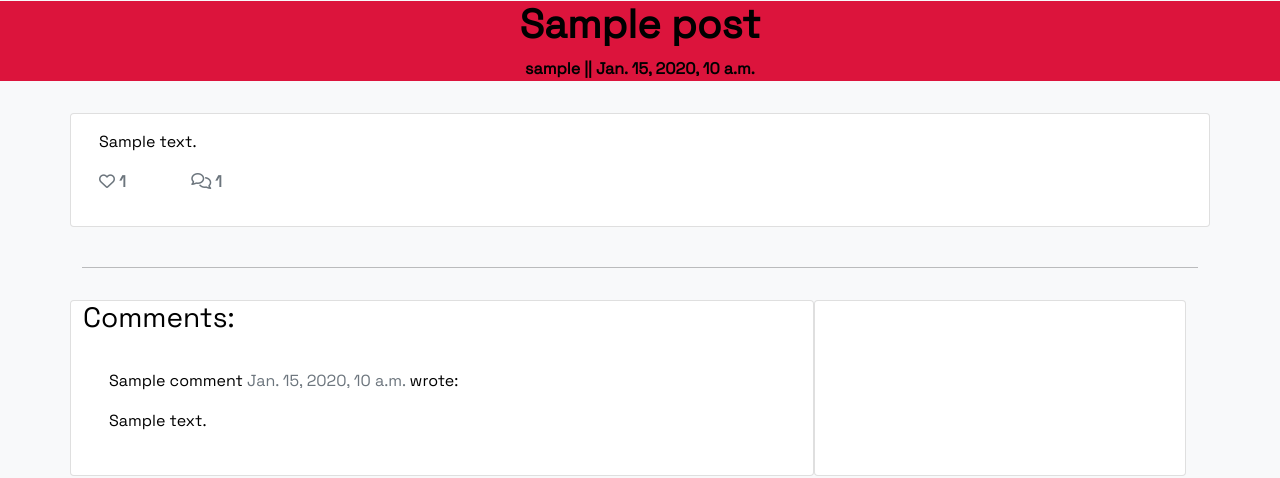
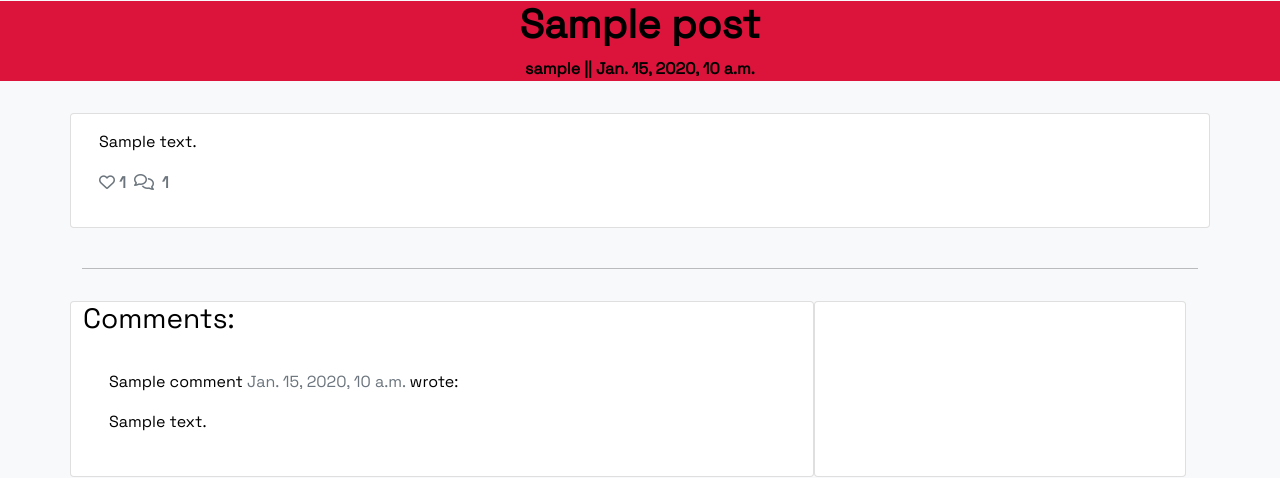
Before and after one commit to jrdnbrkfld/gamernetic, a Django app: a page that uses templates/post_detail.html in a window 1280 px wide. Shown: the part 205-683 px from the top of the page. Run offline with Django 4.2, Linux system fonts and the light colour scheme; tables that the repository leaves empty hold one stand-in row (values such as "Sample post"); some libraries are stand-ins or nearby versions.

Commit message:
format code/styled like & comments fixed issue where the like and comment icons would be uneven

```diff
--- a/templates/post_detail.html
+++ b/templates/post_detail.html
@@ -33,7 +33,7 @@
                     {{ post.content | safe }}
                 </p>
                 <div class="row">
-                    <div class="col-1">
+                    <div>
                         <strong>
                             {% if user.is_authenticated %}
                             <form class="d-inline" action="{% url 'post_like' post.slug %}" method="POST">
@@ -51,12 +51,13 @@
                             {% endif %}
                             <span class="text-secondary">{{ post.number_of_likes }}</span>
                         </strong>
-
+                        {% with comments.count as total_comments %}
+                        <strong>
+                            <div class="text-secondary d-inline">
+                                <i class="far fa-comments m-1"></i>
+                            {{ total_comments }}
                             </div>
-                    <div class="col-1">
-                        {% with comments.count as total_comments %}
-                        <strong class="text-secondary"><i class="far fa-comments"></i>
-                            {{ total_comments }}</strong>
+                        </strong>
                         {% endwith %}
                     </div>
                     {% post_to_twitter "New blog post: Check it out!" object_or_url "<p class='twitter'>Share to Twitter</p>" %}
@@ -64,7 +65,8 @@
                     {% if user.id == post.author.id %}
                     <small>
                         <p>
-                                    <a href="{% url 'update_post' post.slug %}">Edit</a> // <a href="{% url 'delete' post.slug %}">Delete</a>
+                            <a href="{% url 'update_post' post.slug %}">Edit</a> // <a
+                                href="{% url 'delete' post.slug %}">Delete</a>
                         </p>
                     </small>
                     {% endif %}
```
Lines whose indentation alone changed are shown as unchanged.
